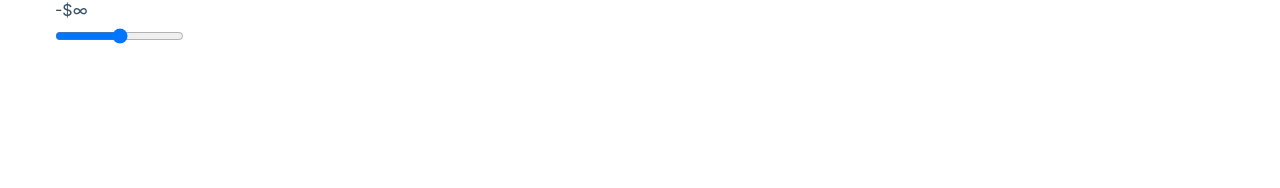
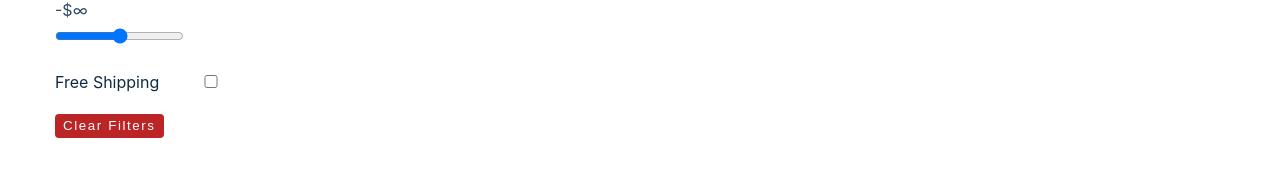
Before and after one commit to HarrisonHemstreet/Harrys-Handmade, a React (Create React App) app: page /products in a window 1280 px wide. Shown: the part 592-780 px from the top of the page. Built offline with nearby package versions, Linux system fonts and the light colour scheme; no server answers; the HTML template or start-up script is replaced by a standard one.

Commit message:
added shipping filter and clear filters

```diff
--- a/src/components/Filters.js
+++ b/src/components/Filters.js
@@ -122,8 +122,18 @@ const Filters = () => {
               />
             </div>
             {/* end of price */}
+            {/* shipping */}
+            <div className="form-control shipping">
+              <label htmlFor="shipping">Free shipping</label>
+              <input type="checkbox" name="shipping" id="shipping" onChange={updateFilters} checked={shipping} />
+            </div>
+            {/* end of shipping */}
           </div>
         </form>
+        <button type="button" className="clear-btn" onClick={clearFilters}>
+          {" "}
+          clear filters
+        </button>
       </div>
     </Wrapper>
 
--- a/src/context/filter_context.js
+++ b/src/context/filter_context.js
@@ -70,9 +70,14 @@ export const FilterProvider = ({ children }) => {
     if(name === "price") {
       value = Number(value)
     }
+    if(name === "shipping") {
+      value = e.target.checked
+    }
     dispatch({type:UPDATE_FILTERS, payload:{name, value}})
   }
-  const clearFilters = () => {}
+  const clearFilters = () => {
+    dispatch({ type: CLEAR_FILTERS })
+  }
 
   return (
     <FilterContext.Provider value={{
--- a/src/reducers/filter_reducer.js
+++ b/src/reducers/filter_reducer.js
@@ -66,6 +66,21 @@ const filter_reducer = (state, action) => {
     return {...state};
   }
 
+  if(action.type === CLEAR_FILTERS) {
+    return {
+      ...state,
+      filters: {
+        ...state.filters,
+        text: '',
+        company: "all",
+        category: "all",
+        color: "all",
+        price: state.filters.max_price,
+        shipping: false,
+      },
+    }
+  }
+
   throw new Error(`No Matching "${action.type}" - action type`)
 }
 
```
